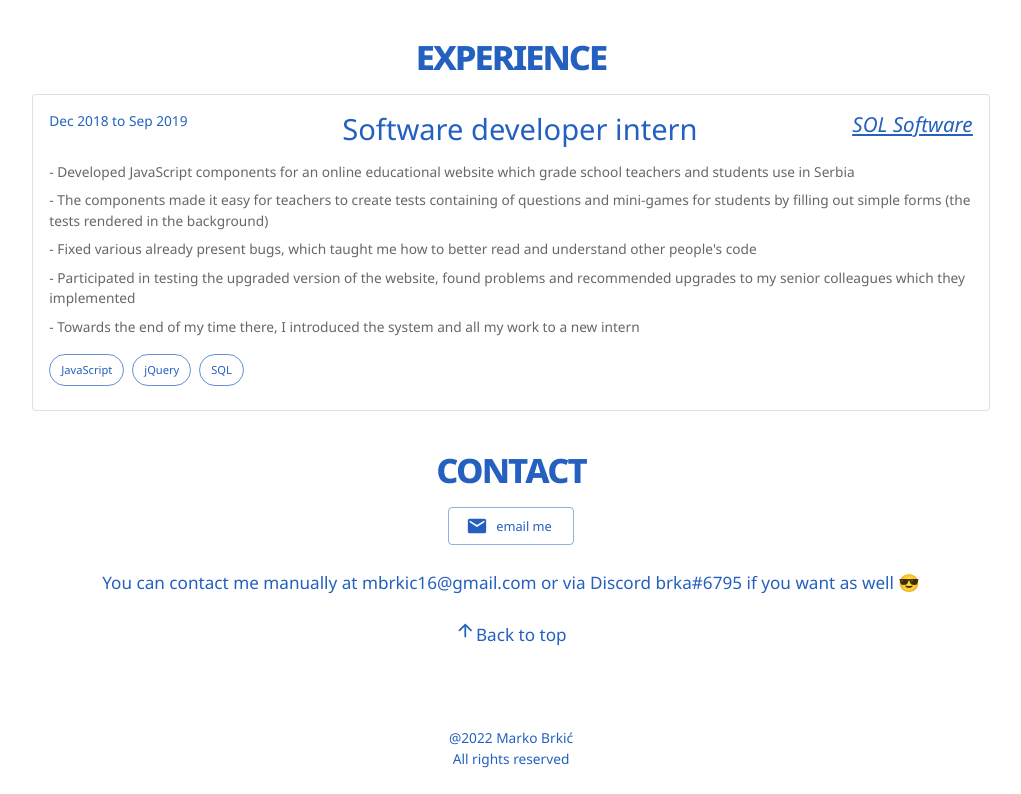
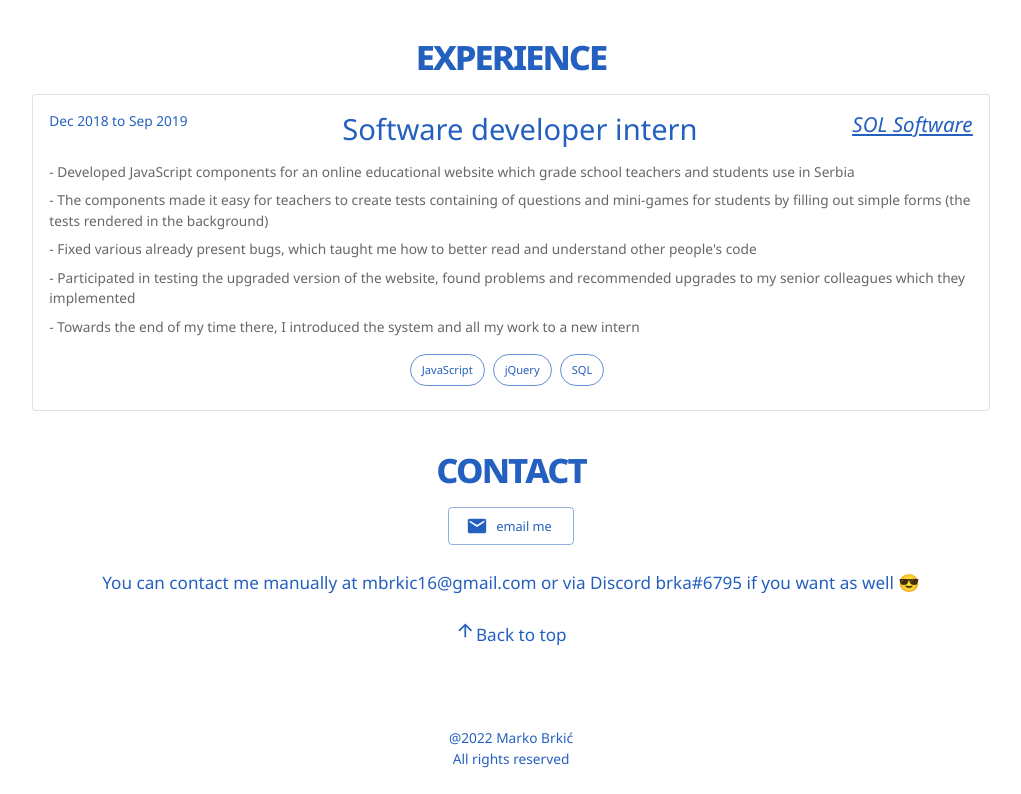
Before and after one commit to brkagithub/portfolioWebsite, a React (Create React App) app: page / in a window 1280 px wide. Shown: the part 842-1636 px from the top of the page, without its empty margins (129-1150 px from the left). Built offline with nearby package versions, Linux system fonts and the light colour scheme.

Commit message:
Minor alignment changes

```diff
--- a/src/components/Experience.js
+++ b/src/components/Experience.js
@@ -93,7 +93,7 @@ const Projects = ({ theme }) => {
                     {"- " + exp}
                   </Typography>
                 ))}
-                <Typography variant="body2">
+                <Typography variant="body2" className="flexCenterWrap">
                   {experience.stack.map((tech) => (
                     <Chip
                       label={tech}
```
